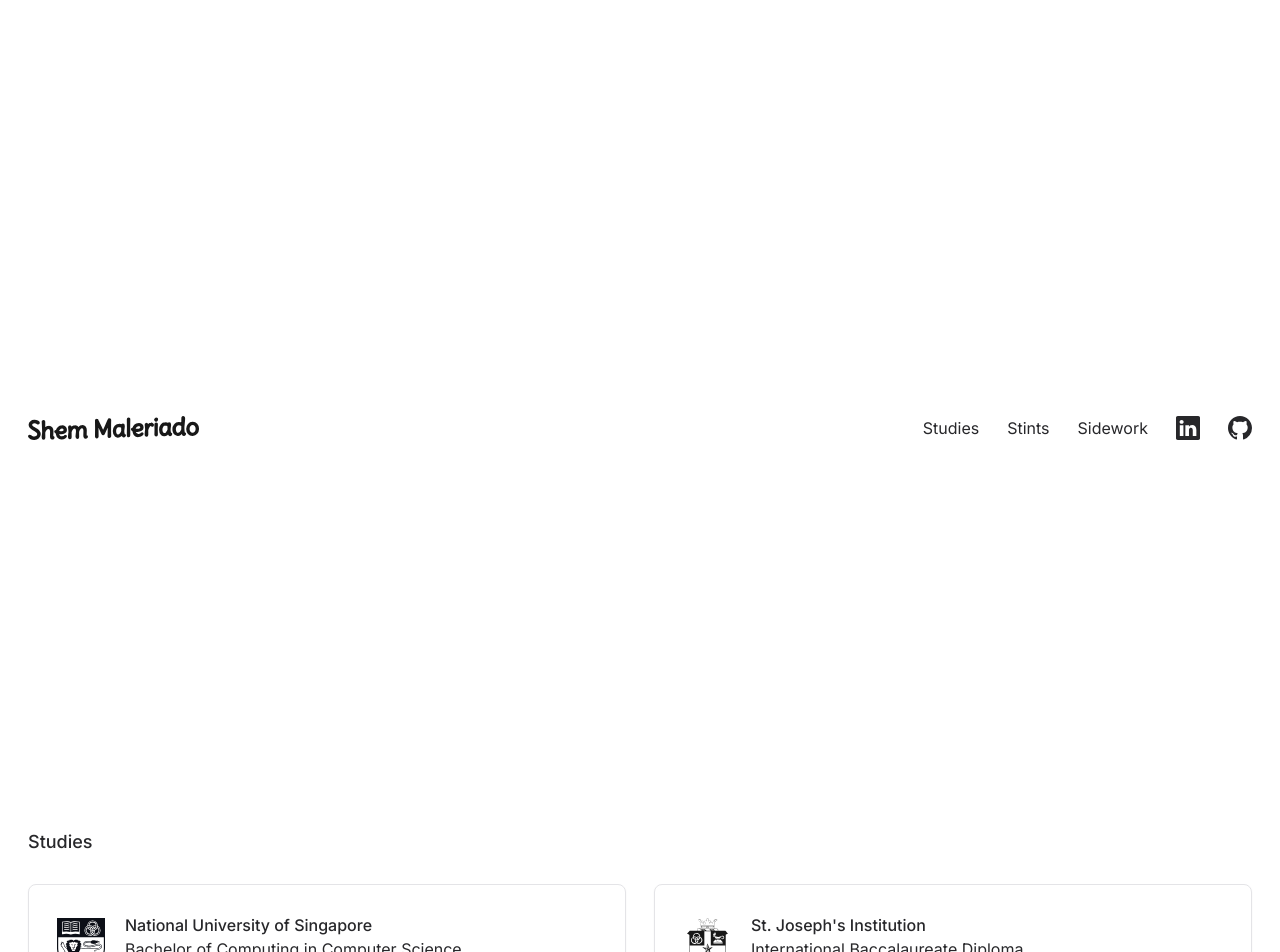
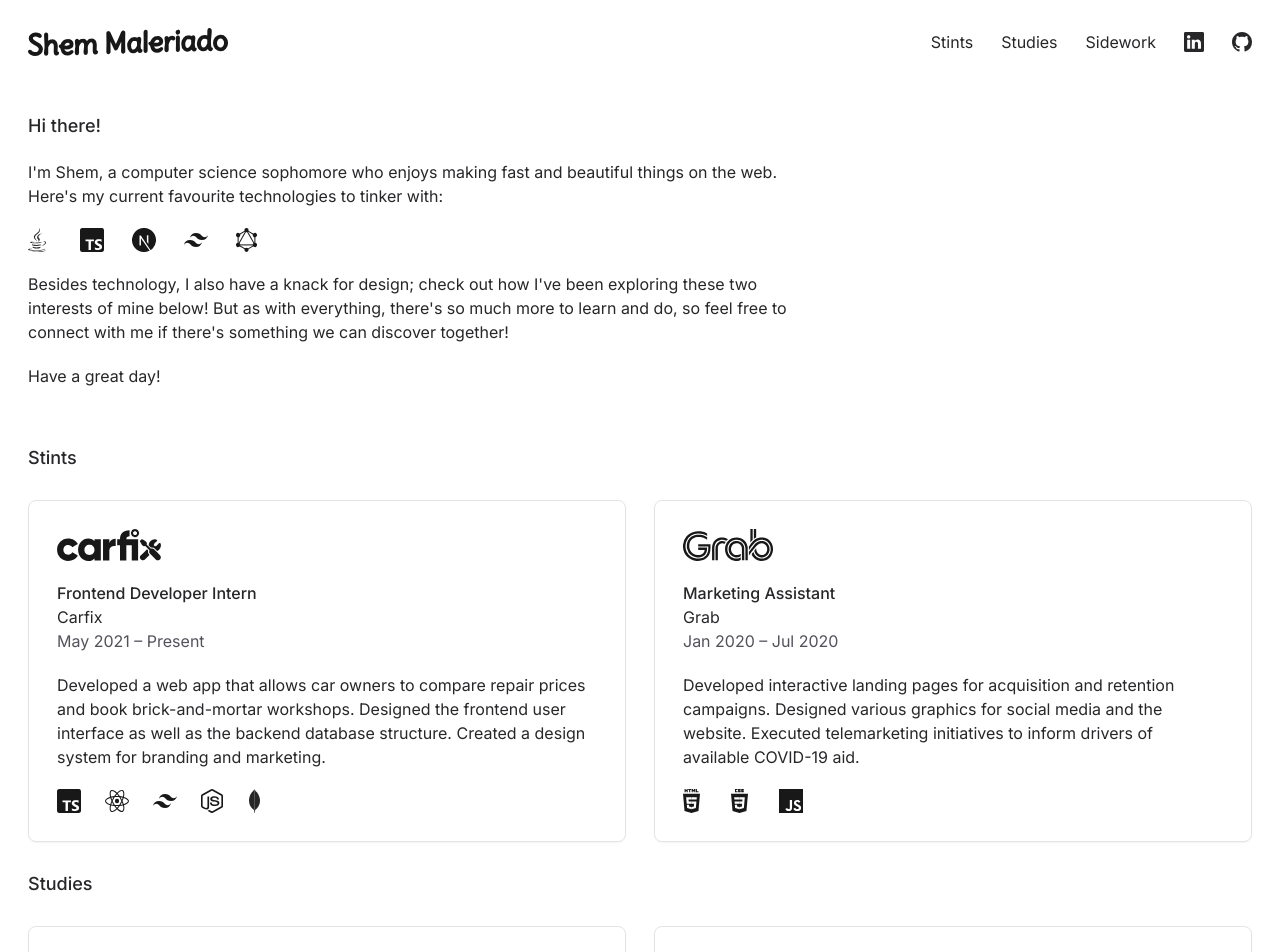
Before and after one commit to sheimoria/personal-website, a Next.js app: page / in a window 1280 px wide. Shown: the top 952 px of the page. Built offline with nearby package versions, Linux system fonts and the light colour scheme; what @tailwindcss/typography would draw is missing.

Commit message:
feat: introduction

```diff
--- a/src/components/Header.tsx
+++ b/src/components/Header.tsx
@@ -6,7 +6,7 @@ const Header = () => {
   return (
     <header>
       <nav>
-        <div className="relative w-full h-6" onClick={() => router.push('/')}>
+        <div className="relative w-full h-7" onClick={() => router.push('/')}>
           <Image
             src="/logo.svg"
             alt="Shem Maleriado"
@@ -18,10 +18,9 @@ const Header = () => {
         {/* Mobile */}
         <HeaderMenu />
         {/* Desktop */}
-
         <div className="hidden sm:gap-7 sm:items-center sm:flex">
+          <a href="#stints">Stints</a>
           <a href="#studies">Studies</a>
-          <a href="#stints">Stints</a>
           <a href="#sidework">Sidework</a>
           <span className="sr-only">LinkedIn</span>
           <svg
@@ -30,7 +29,7 @@ const Header = () => {
             }
             fill="currentColor"
             viewBox="0 0 16 16"
-            className="w-6 h-6 text-gray-800 transition-colors cursor-pointer hover:text-gray-900"
+            className="w-5 h-5 text-gray-800 transition-colors cursor-pointer hover:text-gray-900"
           >
             <path d="M0 1.146C0 .513.526 0 1.175 0h13.65C15.474 0 16 .513 16 1.146v13.708c0 .633-.526 1.146-1.175 1.146H1.175C.526 16 0 15.487 0 14.854V1.146zm4.943 12.248V6.169H2.542v7.225h2.401zm-1.2-8.212c.837 0 1.358-.554 1.358-1.248-.015-.709-.52-1.248-1.342-1.248-.822 0-1.359.54-1.359 1.248 0 .694.521 1.248 1.327 1.248h.016zm4.908 8.212V9.359c0-.216.016-.432.08-.586.173-.431.568-.878 1.232-.878.869 0 1.216.662 1.216 1.634v3.865h2.401V9.25c0-2.22-1.184-3.252-2.764-3.252-1.274 0-1.845.7-2.165 1.193v.025h-.016a5.54 5.54 0 0 1 .016-.025V6.169h-2.4c.03.678 0 7.225 0 7.225h2.4z" />
           </svg>
@@ -41,7 +40,7 @@ const Header = () => {
             }
             fill="currentColor"
             viewBox="0 0 16 16"
-            className="w-6 h-6 text-gray-800 transition-colors cursor-pointer hover:text-gray-900"
+            className="w-5 h-5 text-gray-800 transition-colors cursor-pointer hover:text-gray-900"
           >
             <path d="M8 0C3.58 0 0 3.58 0 8c0 3.54 2.29 6.53 5.47 7.59.4.07.55-.17.55-.38 0-.19-.01-.82-.01-1.49-2.01.37-2.53-.49-2.69-.94-.09-.23-.48-.94-.82-1.13-.28-.15-.68-.52-.01-.53.63-.01 1.08.58 1.23.82.72 1.21 1.87.87 2.33.66.07-.52.28-.87.51-1.07-1.78-.2-3.64-.89-3.64-3.95 0-.87.31-1.59.82-2.15-.08-.2-.36-1.02.08-2.12 0 0 .67-.21 2.2.82.64-.18 1.32-.27 2-.27.68 0 1.36.09 2 .27 1.53-1.04 2.2-.82 2.2-.82.44 1.1.16 1.92.08 2.12.51.56.82 1.27.82 2.15 0 3.07-1.87 3.75-3.65 3.95.29.25.54.73.54 1.48 0 1.07-.01 1.93-.01 2.2 0 .21.15.46.55.38A8.012 8.012 0 0 0 16 8c0-4.42-3.58-8-8-8z" />
           </svg>
--- a/src/components/HeaderMenu.tsx
+++ b/src/components/HeaderMenu.tsx
@@ -29,15 +29,15 @@ const HeaderMenu = () => {
             >
               <Menu.Item>
                 {({ active }) => (
-                  <Link href="#studies">
-                    <a className="menu-item">Studies</a>
+                  <Link href="#stints">
+                    <a className="menu-item">Stints</a>
                   </Link>
                 )}
               </Menu.Item>
               <Menu.Item>
                 {({ active }) => (
-                  <Link href="#stints">
-                    <a className="menu-item">Stints</a>
+                  <Link href="#studies">
+                    <a className="menu-item">Studies</a>
                   </Link>
                 )}
               </Menu.Item>
--- /dev/null
+++ b/src/data/tech.ts
@@ -0,0 +1,25 @@
+const tech = [
+  {
+    logo: 'java',
+    name: 'Java',
+    url: 'https://www.java.com/en/'
+  },
+  {
+    logo: 'ts',
+    name: 'Typescript',
+    url: 'https://www.typescriptlang.org'
+  },
+  { logo: 'nextjs', name: 'Next.js', url: 'https://nextjs.org' },
+  {
+    logo: 'tailwindcss',
+    name: 'TailwindCSS',
+    url: 'https://tailwindcss.com'
+  },
+  {
+    logo: 'graphql',
+    name: 'GraphQL',
+    url: 'https://graphql.org'
+  }
+]
+
+export default tech
--- a/src/pages/index.tsx
+++ b/src/pages/index.tsx
@@ -6,6 +6,7 @@ import router from 'next/router'
 import sidework from 'data/sidework'
 import stints from 'data/stints'
 import studies from 'data/studies'
+import techs from 'data/tech'
 
 const Home: NextPage = () => {
   return (
@@ -15,6 +16,79 @@ const Home: NextPage = () => {
       </Head>
       <Header />
       <main>
+        <div className="h-14" />
+        <div className="flex flex-col max-w-3xl gap-5 pb-7">
+          <h1>Hi there!</h1>
+          <p>
+            I&apos;m Shem, a computer science sophomore who enjoys making fast
+            and beautiful things on the web. Here&apos;s my current favourite
+            technologies to tinker with:
+          </p>
+          <div className="flex gap-7">
+            {techs.map((tech, index) => (
+              <div
+                key={index}
+                className="relative w-6 h-6 cursor-pointer"
+                onClick={() => router.push(tech.url)}
+              >
+                <Image
+                  src={`/${tech.logo}.svg`}
+                  alt={tech.name}
+                  layout="fill"
+                  objectFit="contain"
+                  objectPosition="left"
+                />
+              </div>
+            ))}
+          </div>
+          <p>
+            Besides technology, I also have a knack for design; check out how
+            I&apos;ve been exploring these two interests of mine below! But as
+            with everything, there&apos;s so much more to learn and do, so feel
+            free to connect with me if there&apos;s something we can discover
+            together!
+          </p>
+          <p>Have a great day!</p>
+        </div>
+        <section id="stints">
+          <h1>Stints</h1>
+          <div className="flex flex-col gap-7 sm:flex-row">
+            {stints.map((stint, index) => (
+              <article key={index}>
+                <div className="relative w-full h-8">
+                  <Image
+                    src={`/${stint.logo}.svg`}
+                    alt={stint.logo}
+                    layout="fill"
+                    objectFit="contain"
+                    objectPosition="left"
+                  />
+                </div>
+                <div>
+                  <h2>{stint.title}</h2>
+                  <h3>{stint.organisation}</h3>
+                  <h4>{stint.period}</h4>
+                </div>
+                <p>{stint.description}</p>
+                {stint.stack && (
+                  <div className="flex flex-wrap gap-6">
+                    {stint.stack.map((tech, index) => (
+                      <div key={index} className="relative w-6 h-6">
+                        <Image
+                          src={`/${tech.logo}.svg`}
+                          alt={tech.name}
+                          layout="fill"
+                          objectFit="contain"
+                          objectPosition="left"
+                        />
+                      </div>
+                    ))}
+                  </div>
+                )}
+              </article>
+            ))}
+          </div>
+        </section>
         <section id="studies">
           <h1>Studies</h1>
           <div className="flex flex-col gap-7 sm:flex-row">
@@ -90,45 +164,6 @@ const Home: NextPage = () => {
             ))}
           </div>
         </section>
-        <section id="stints">
-          <h1>Stints</h1>
-          <div className="flex flex-col gap-7 sm:flex-row">
-            {stints.map((stint, index) => (
-              <article key={index}>
-                <div className="relative w-full h-8">
-                  <Image
-                    src={`/${stint.logo}.svg`}
-                    alt={stint.logo}
-                    layout="fill"
-                    objectFit="contain"
-                    objectPosition="left"
-                  />
-                </div>
-                <div>
-                  <h2>{stint.title}</h2>
-                  <h3>{stint.organisation}</h3>
-                  <h4>{stint.period}</h4>
-                </div>
-                <p>{stint.description}</p>
-                {stint.stack && (
-                  <div className="flex flex-wrap gap-6">
-                    {stint.stack.map((tech, index) => (
-                      <div key={index} className="relative w-6 h-6">
-                        <Image
-                          src={`/${tech.logo}.svg`}
-                          alt={tech.name}
-                          layout="fill"
-                          objectFit="contain"
-                          objectPosition="left"
-                        />
-                      </div>
-                    ))}
-                  </div>
-                )}
-              </article>
-            ))}
-          </div>
-        </section>
         <section id="sidework">
           <h1>Sidework</h1>
           <div className="grid grid-cols-1 sm:grid-cols-2 gap-7">
--- a/src/styles/globals.css
+++ b/src/styles/globals.css
@@ -9,17 +9,14 @@
   body {
     @apply bg-white;
   }
-  #__next {
-    @apply mx-auto max-w-7xl p-7;
-  }
   header {
-    @apply flex flex-col justify-center min-h-screen;
+    @apply fixed z-10 w-full bg-white;
   }
   nav {
-    @apply sticky flex items-center justify-between gap-7 top-7;
+    @apply flex items-center justify-between mx-auto max-w-7xl gap-7 p-7;
   }
   main {
-    @apply flex flex-col gap-7;
+    @apply flex flex-col mx-auto gap-7 p-7 max-w-7xl;
   }
   section {
     @apply flex flex-col gap-7;
```
Also changed, not shown: public/java.svg (added).
